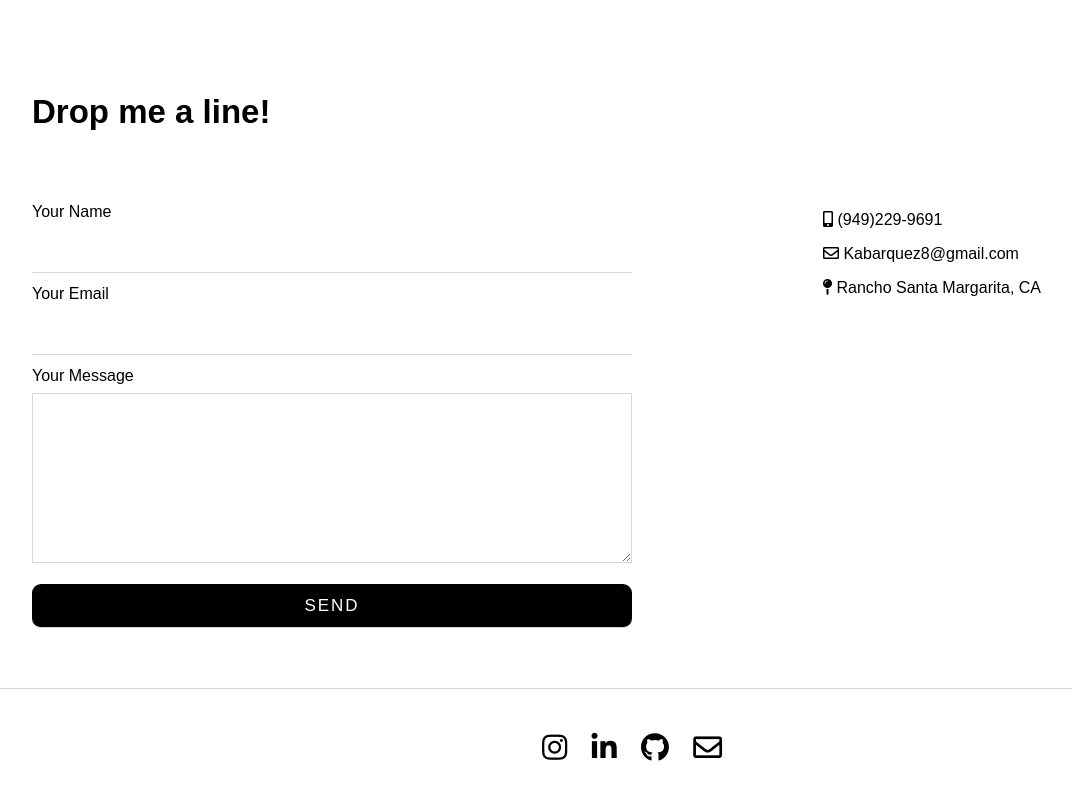
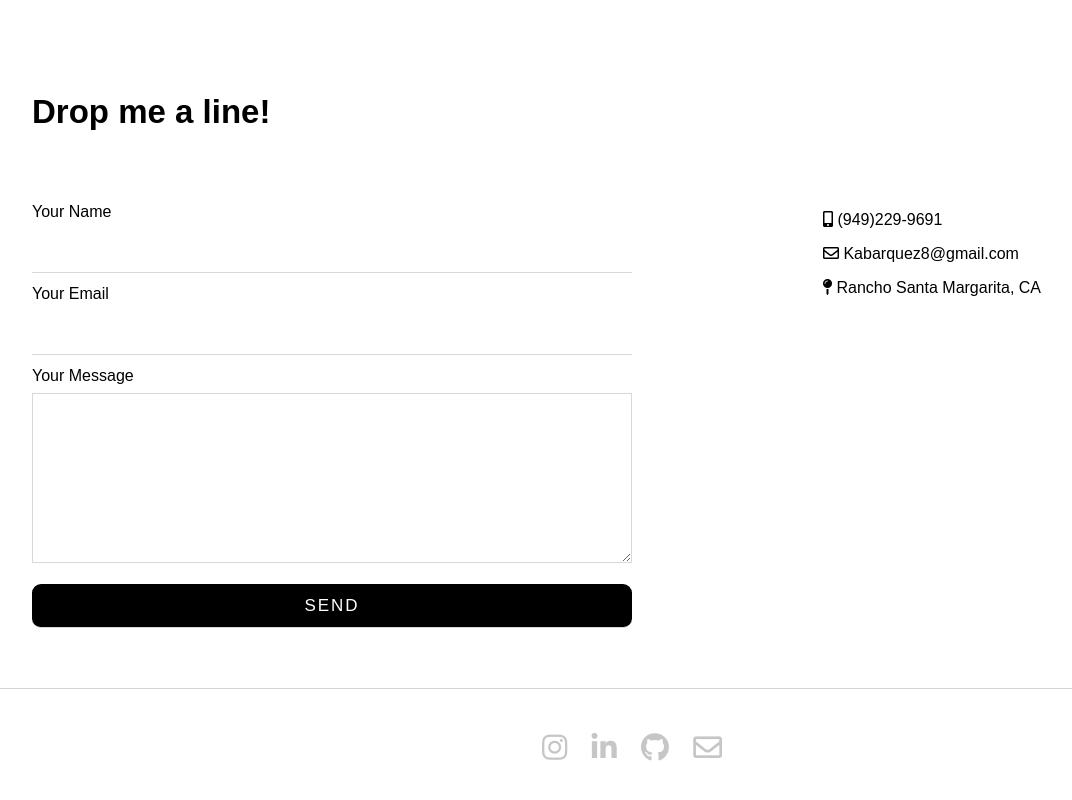
Before and after one commit to KyleAbarquez/Kyle-Abarquez-WebDev, a plain HTML site: page index.html in a window 1280 px wide. Shown: the part 3727-4527 px from the top of the page, without its empty margins (8-1080 px from the left). Drawn offline with Linux system fonts and the light colour scheme; a web font is replaced by a local one.

Commit message:
footer styles

```diff
--- a/styles.css
+++ b/styles.css
@@ -493,6 +493,7 @@ nav ul li a {
 
 .footer ul li i {
     font-size: 1.8em;
+    color: #c6c6c6;
 }
 
 /* make keyframes that tell the start state and the end state of our object */
```
